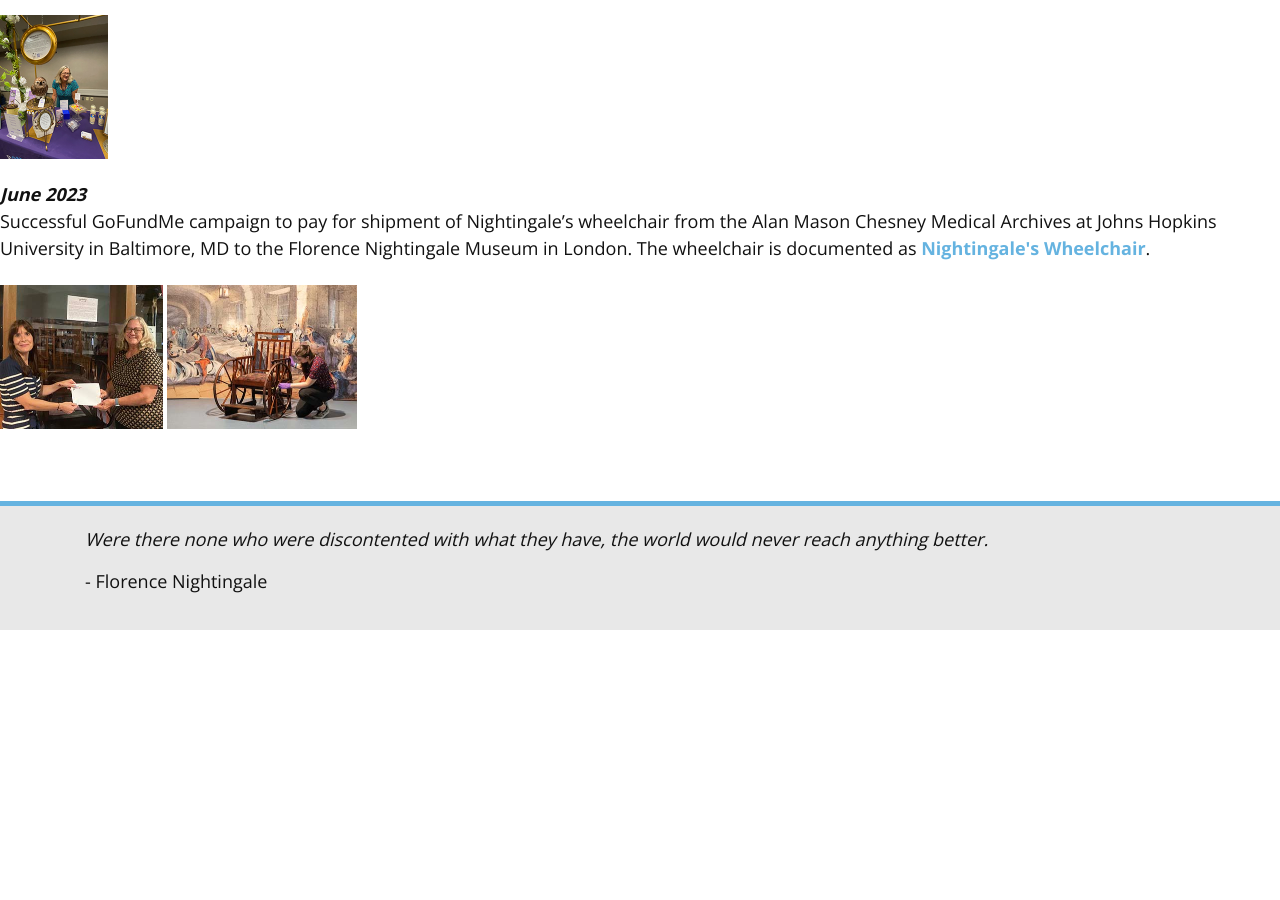
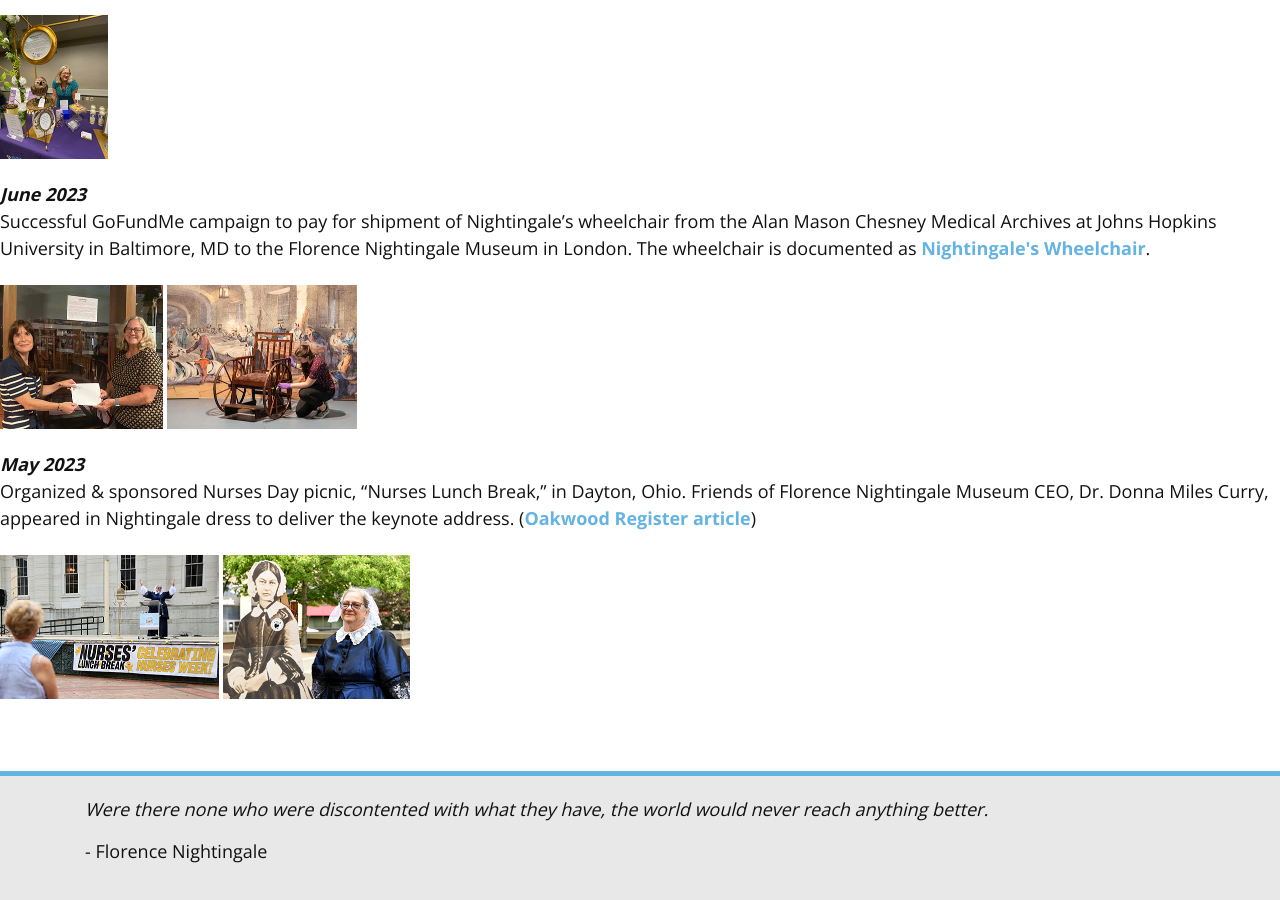
Before and after one commit to codefordayton/friendsoffnm.org, a Jekyll site: the page built from index.html, in a window 1280 px wide and 900 px high, scrolled down 2571 px. Built offline with Jekyll 4.4.1, drawn with Linux system fonts in a browser that asks for light colours; nearby versions of some CDN libraries; before the commit the page ends 3201 px from its top, so only the background shows below that.

Commit message:
Add May 2023 Nurses Day picnic section
Added a new section for the May 2023 Nurses Day picnic event, including details and images.

```diff
--- a/index.html
+++ b/index.html
@@ -198,6 +198,29 @@ The <a href="https://www.florence-nightingale.co.uk/">Florence Nightingale Museu
     </figure>
   </div>
 </section>
+
+<section id="friends-update-may2023">
+  <p>
+    <strong><em><time datetime="2023-05">May 2023</time></em></strong><br />
+    Organized &amp; sponsored Nurses Day picnic, “Nurses Lunch Break,” in Dayton, Ohio. Friends of Florence Nightingale Museum CEO, Dr. Donna Miles Curry, appeared in Nightingale dress to deliver the keynote address.
+    (<a href="https://reader.mediawiremobile.com/TheOakwoodRegister/issues/208485/viewer?page=9" target="_blank" rel="noopener noreferrer">Oakwood Register article</a>)
+  </p>
+
+  <div class="friends-gallery">
+    <figure class="friends-figure">
+      <img src="img/lunch-break2023-donna-on-stage.jpg"
+           alt="Dr. Donna Miles Curry on stage at Nurses Lunch Break"
+           class="friends-photo" />
+    </figure>
+
+    <figure class="friends-figure">
+      <img src="img/lunch-break2023-flo-donna-small.jpg"
+           alt="Dr. Donna Miles Curry in Nightingale dress with Florence figure"
+           class="friends-photo" />
+    </figure>
+  </div>
+</section>
+
 <script> // A small script to toggle captions on click and handle keyboard activation.
 //
 // Add this file at assets/js/friends-captions.js and include it in the layout
```
